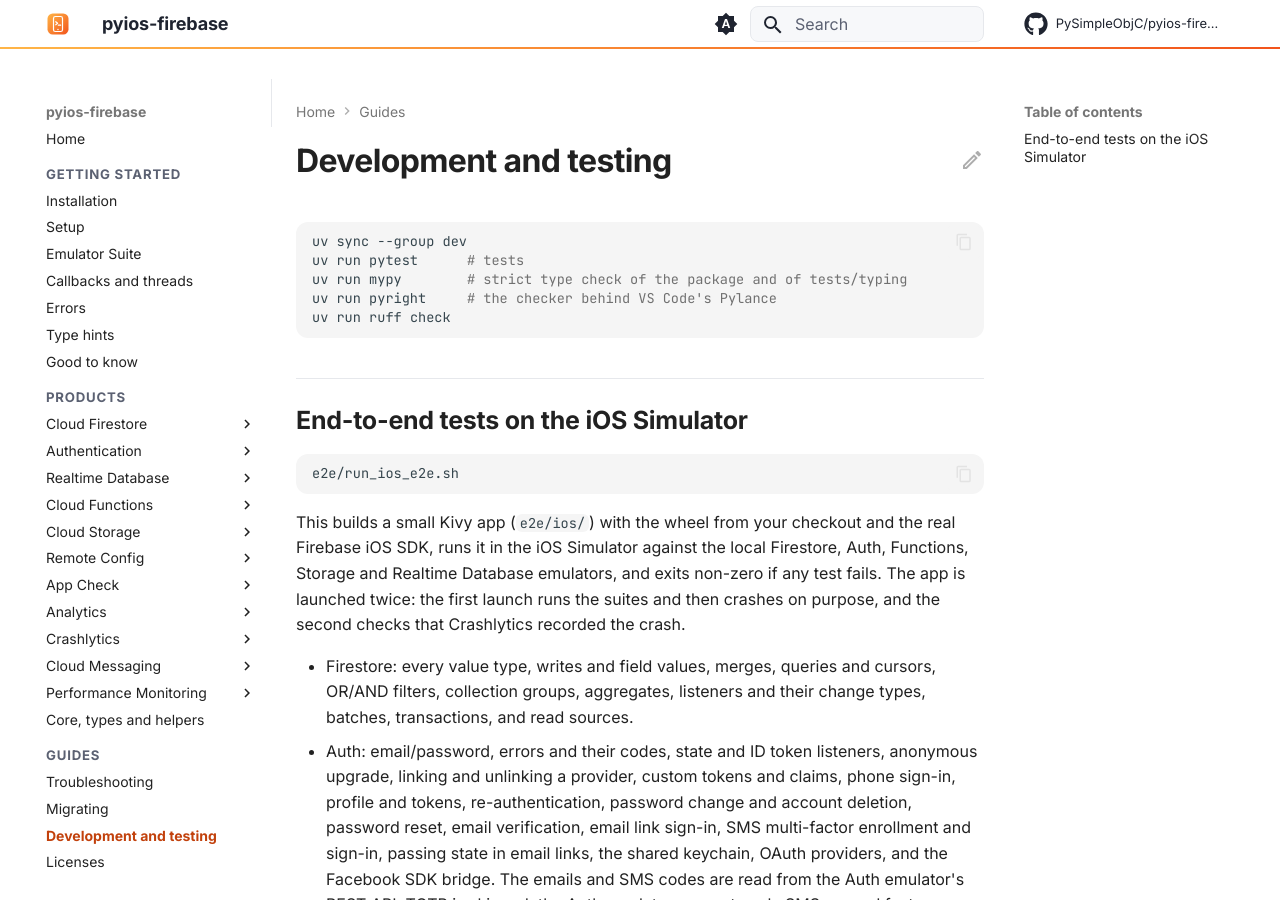
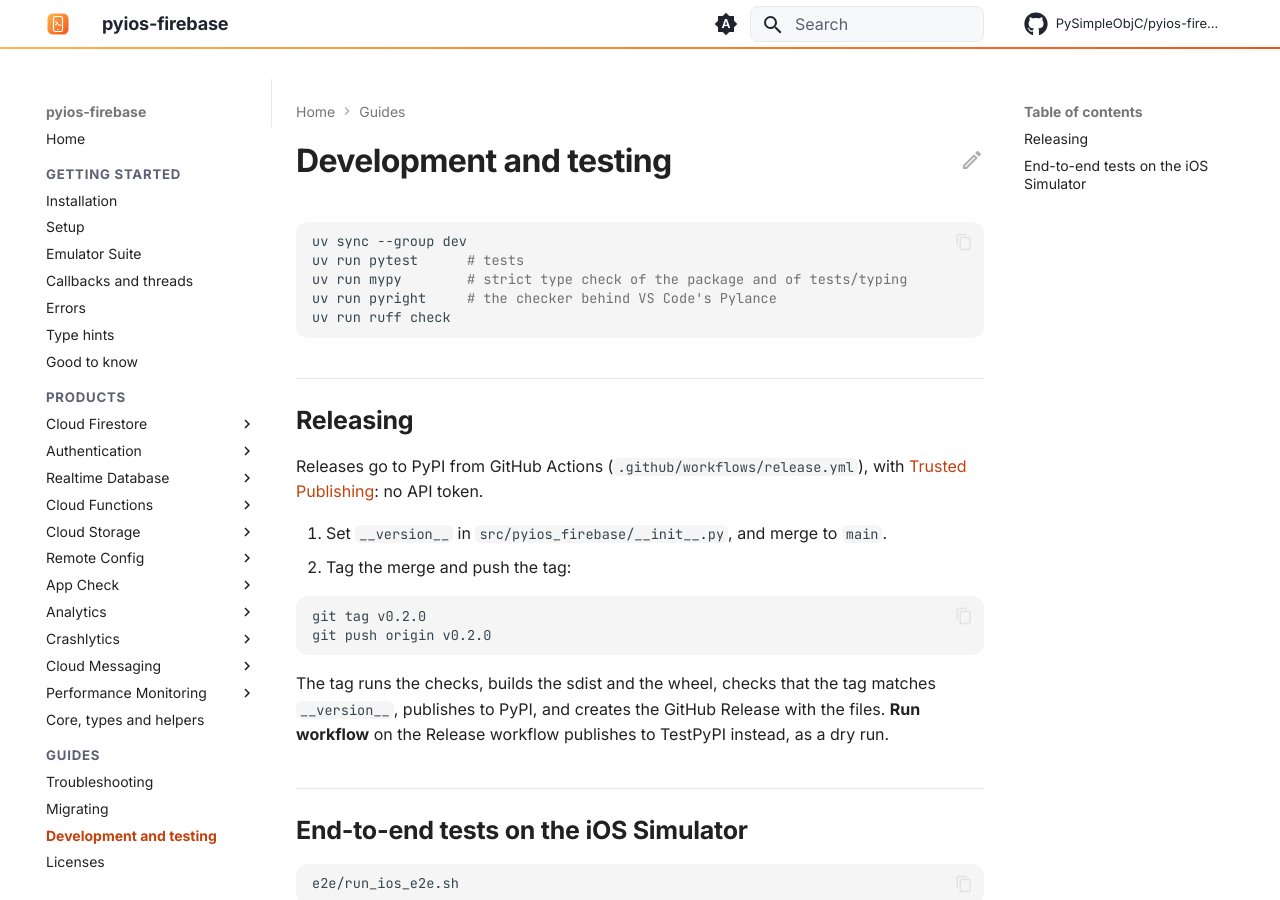
Before and after one commit to PySimpleObjC/pyios-firebase, an MkDocs documentation site: the page built from docs/guides/development.md, in a window 1280 px wide and 900 px high. Built offline with MkDocs 1.6.1 and Material for MkDocs 9.7.7, drawn with Linux system fonts in a browser that asks for light colours; comment, search, counter and statistics services are not loaded.

Commit message:
CI and the PyPI release workflow (Trusted Publishing) (#9)
* CI and the PyPI release workflow (Trusted Publishing)

- ci.yml: ruff, mypy (strict), pyright and the unit tests on macOS, with
  Python 3.11 and 3.13; on pushes to main and pull requests, and called by
  the release
- release.yml: on a v* tag, run the checks, build the sdist and the wheel,
  check the tag matches __version__ and the metadata (twine check
  --strict), publish to PyPI with Trusted Publishing (no token), and create
  the GitHub Release with the files. A manual run publishes to TestPyPI
- pyproject.toml: Documentation and Source URLs for the PyPI page
- README and the docs: how to release

Co-Authored-By: Claude Opus 5.5 <noreply@anthropic.com>

* CI: pin ruff (0.17.4) and run it from the dev group

From the review: uvx ruff took the newest ruff, whose default rules
differ, so CI failed and would block releases. ruff==0.17.4 is in the dev
group now, CI runs uv run ruff, and the stale noqa: DTZ001 is gone.

Co-Authored-By: Claude Opus 5.5 <noreply@anthropic.com>

---------

Co-authored-by: Claude Opus 5.5 <noreply@anthropic.com>

````diff
--- a/docs/guides/development.md
+++ b/docs/guides/development.md
@@ -7,6 +7,24 @@ uv run mypy        # strict type check of the package and of tests/typing
 uv run pyright     # the checker behind VS Code's Pylance
 uv run ruff check
 ```
+
+## Releasing
+
+Releases go to PyPI from GitHub Actions (`.github/workflows/release.yml`), with
+[Trusted Publishing](https://docs.pypi.org/trusted-publishers/): no API token.
+
+1. Set `__version__` in `src/pyios_firebase/__init__.py`, and merge to `main`.
+2. Tag the merge and push the tag:
+
+   ```bash
+   git tag v0.2.0
+   git push origin v0.2.0
+   ```
+
+The tag runs the checks, builds the sdist and the wheel, checks that the tag
+matches `__version__`, publishes to PyPI, and creates the GitHub Release with
+the files. **Run workflow** on the Release workflow publishes to TestPyPI
+instead, as a dry run.
 
 ## End-to-end tests on the iOS Simulator
 
--- a/pyproject.toml
+++ b/pyproject.toml
@@ -48,10 +48,14 @@ pyios_firebase = ["py.typed"]
 
 [project.urls]
 Homepage = "https://github.com/PySimpleObjC/pyios-firebase"
+Documentation = "https://pysimpleobjc.github.io/pyios-firebase/"
+Source = "https://github.com/PySimpleObjC/pyios-firebase"
 Issues = "https://github.com/PySimpleObjC/pyios-firebase/issues"
 
 [dependency-groups]
-dev = ["pytest>=8", "mypy>=1.13", "pyright>=1.1.390"]
+# ruff is pinned exactly: its rules change between releases (uv.lock is not
+# committed, so the pin is what keeps CI and releases reproducible)
+dev = ["pytest>=8", "mypy>=1.13", "pyright>=1.1.390", "ruff==0.17.4"]
 # the documentation website (docs/, mkdocs.yml): uv run --group docs mkdocs serve
 docs = ["mkdocs-material>=9.5", "mkdocstrings[python]>=0.27", "ruff>=0.6"]
 
````
Also changed, not shown: README.md (+20 -2 lines), 3 other files.
